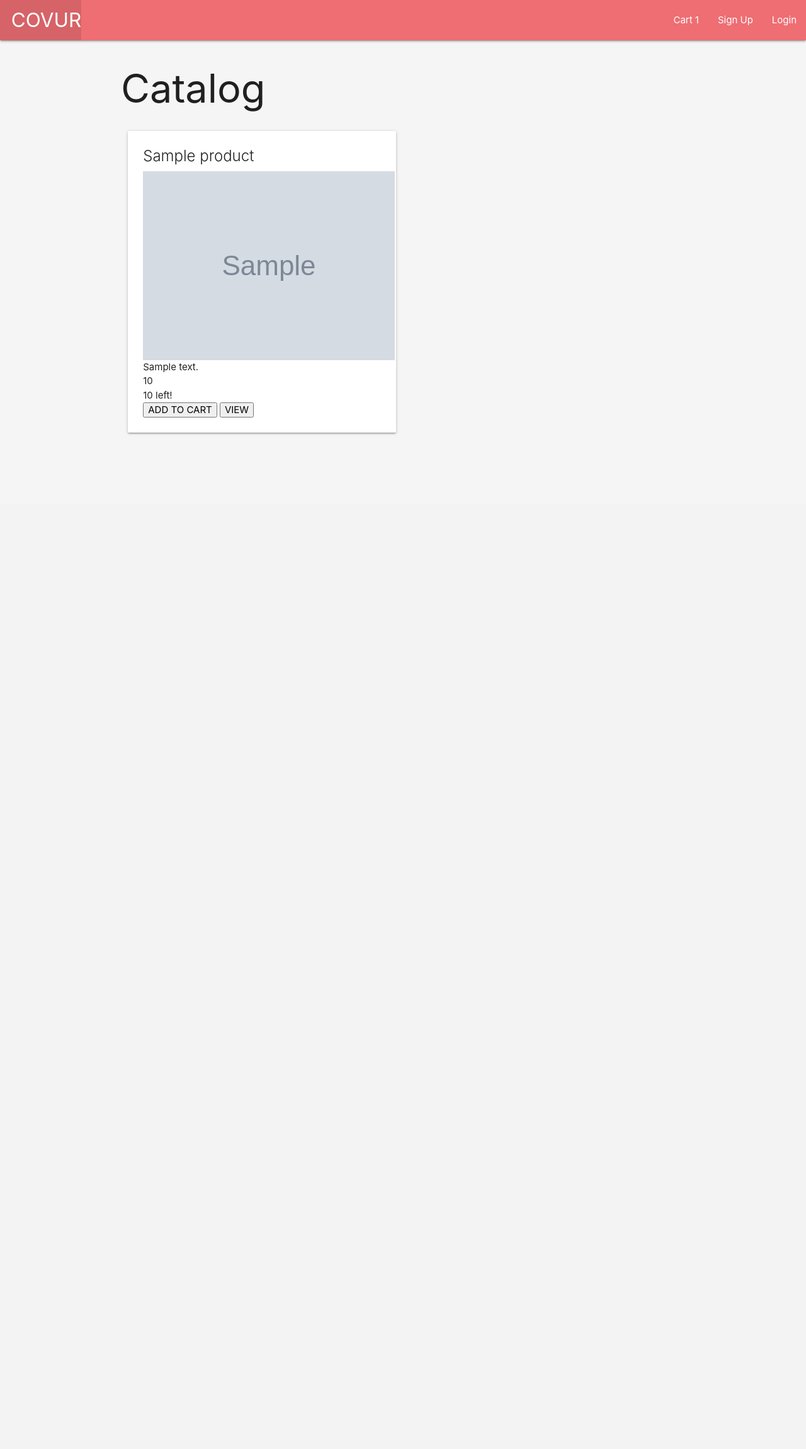
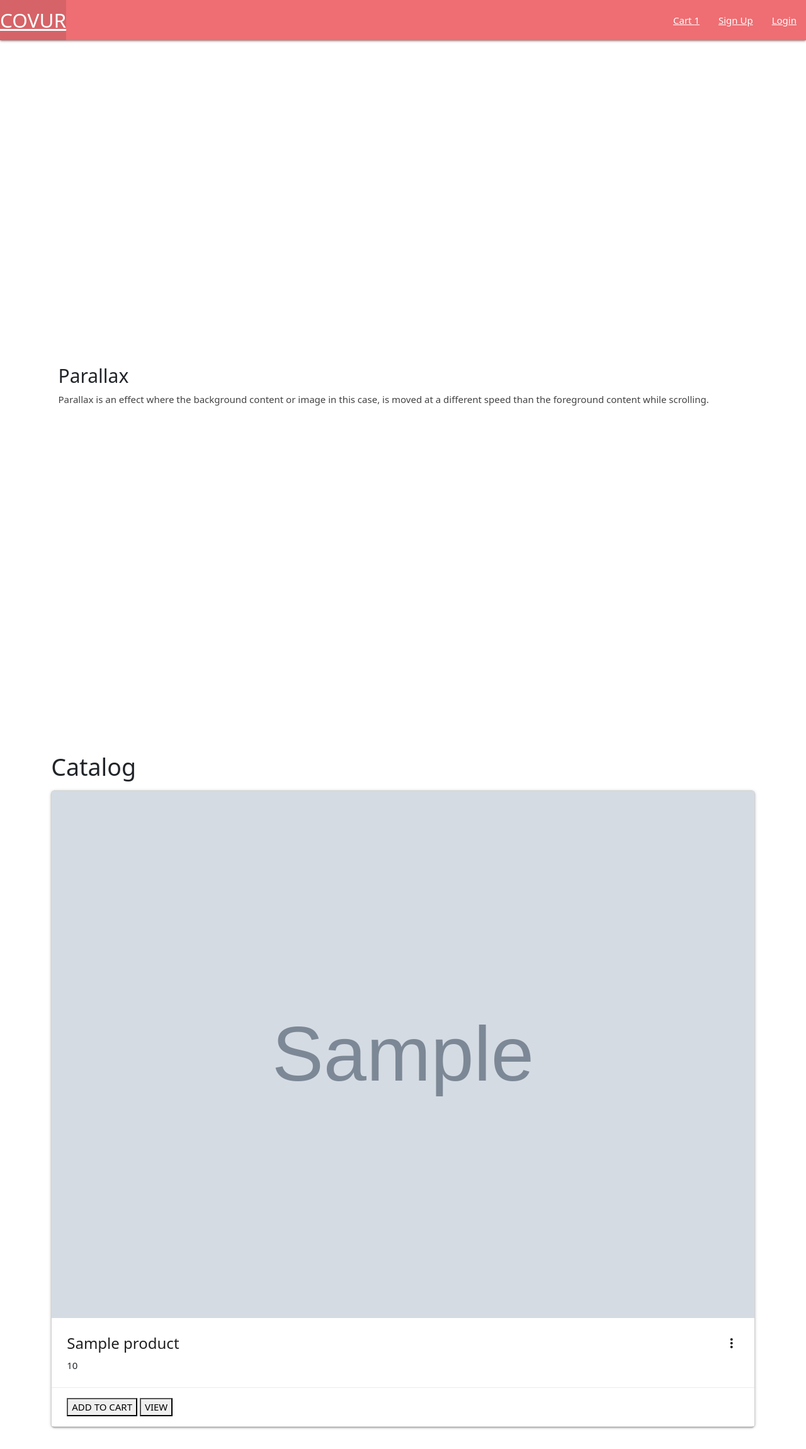
Before and after one commit to smackeem/COVUR, a Django app: template main_app/templates/products/index.html in a window 1280 px wide. Shown: the whole page at 63% size. Before the commit the page ends 690 px from the top, so only its background shows below. Run offline with Django 5.2, Linux system fonts and the light colour scheme; the template is opened without the code that fills it: most values are stand-ins (such as "Sample title", 1, 10 or a date in 2020); grey boxes marked "Sample" are stand-in pictures; some libraries are stand-ins or nearby versions.

Commit message:
Styled product cards.

```diff
--- a/covurstore/settings.py
+++ b/covurstore/settings.py
@@ -40,6 +40,7 @@ INSTALLED_APPS = [
     'django.contrib.sessions',
     'django.contrib.messages',
     'django.contrib.staticfiles',
+    'bootstrap5',
 ]
 
 MIDDLEWARE = [
--- a/main_app/templates/base.html
+++ b/main_app/templates/base.html
@@ -6,14 +6,18 @@
   <meta http-equiv="X-UA-Compatible" content="ie=edge">
   <title>COVUR</title>
   <link rel="stylesheet" href="https://cdnjs.cloudflare.com/ajax/libs/materialize/1.0.0/css/materialize.min.css">
+  <link href="https://fonts.googleapis.com/icon?family=Material+Icons" rel="stylesheet">
   <link rel="stylesheet" type="text/css" href="{% static 'css/style.css' %}">
+  {% load bootstrap5 %}
+  {% bootstrap_css %}
+  {% bootstrap_javascript %}
 </head>
 <body>
   <header class="navbar-fixed">
     <nav>
       <div class="nav-wrapper">
         <ul>
-          <li><a href="/" class="left brand-logo">&nbsp;&nbsp;COVUR</a></li>
+          <li><a href="/" class="left brand-logo">COVUR</a></li>
         </ul>
         <ul class="right">
           <li><a href="{% url 'cart' %}">Cart {% if cart.num_of_items %}<span id="num_of_items">{{cart.num_of_items}} </span> {% else %} 0 {% endif %}</a></li>
--- a/main_app/templates/products/index.html
+++ b/main_app/templates/products/index.html
@@ -1,32 +1,41 @@
 {% extends 'base.html' %}
 {% block content %}
 
+<div class="parallax-container">
+    <div class="parallax"><img src="../../static/product_images/c8ed7025-4195-408d-88af-2ff0668141e7.jpeg"></div>
+  </div>
+  <div class="section white">
+    <div class="row container">
+      <h2 class="header">Parallax</h2>
+      <p class="grey-text text-darken-3 lighten-3">Parallax is an effect where the background content or image in this case, is moved at a different speed than the foreground content while scrolling.</p>
+    </div>
+  </div>
+  <div class="parallax-container">
+    <div class="parallax"><img src="images/parallax2.jpg"></div>
+  </div>
 <h1>Catalog</h1>
 <div class="row">
+
 {% for product in catalog %}
 
-    <div class="col s6">
-        <div class="card">
+    <div class="col s10">
+        <div class="card sticky-action">
+            <div class="card-image waves-effect waves-block waves-light">
+              <img class="activator" src="{{product.image.url}}" alt="product">
+            </div>
             <div class="card-content">
-
-                <span class="card-title">{{product.name}}</span>
-                <img class="card-image" src="{{product.image.url}}" alt="product">
-                <p>{{product.description}}</p>
-                <p>{{product.price}}</p>
-                <p>{{product.quantity}} left!</span>
-
-                    <div>
-
-                        <button data-product="{{product.id}}" data-action="add" id="updateItem" type="submit" >ADD TO CART</button>
-
-                        <a href="{% url 'product_detail' product.id %}"> <button>VIEW</button> </a>
-                    </div>
-
-
-
+              <span class="card-title activator grey-text text-darken-4">{{product.name}}<i class="material-icons right">more_vert</i></span>
+              <p>{{product.price}}</p>
             </div>
-
-        </div>
+            <div class="card-reveal">
+              <span class="card-title grey-text text-darken-4">{{product.name}}<i class="material-icons right">close</i></span>
+              <p>{{product.description}}</p>
+            </div>
+            <div class="card-action">
+                <button data-product="{{product.id}}" data-action="add" id="updateItem" type="submit" >ADD TO CART</button>
+                <a href="{% url 'product_detail' product.id %}"> <button>VIEW</button> </a>
+            </div>
+          </div>
     </div>
 
 {% endfor %}
```
Also changed, not shown: main_app/models.py (+11 -1 lines), main_app/views.py (+16 -0 lines), main_app/static/product_images/AI_Generated_Image_2024-01-18_443303753030201.png (added), main_app/static/product_images/c8ed7025-4195-408d-88af-2ff0668141e7.jpeg (added), media/images/SPF-30_Daytime_Moisturizer.jpeg (added), media/images/cleanser.jpeg (added), media/images/lotion.jpeg (added), 3 other files.
